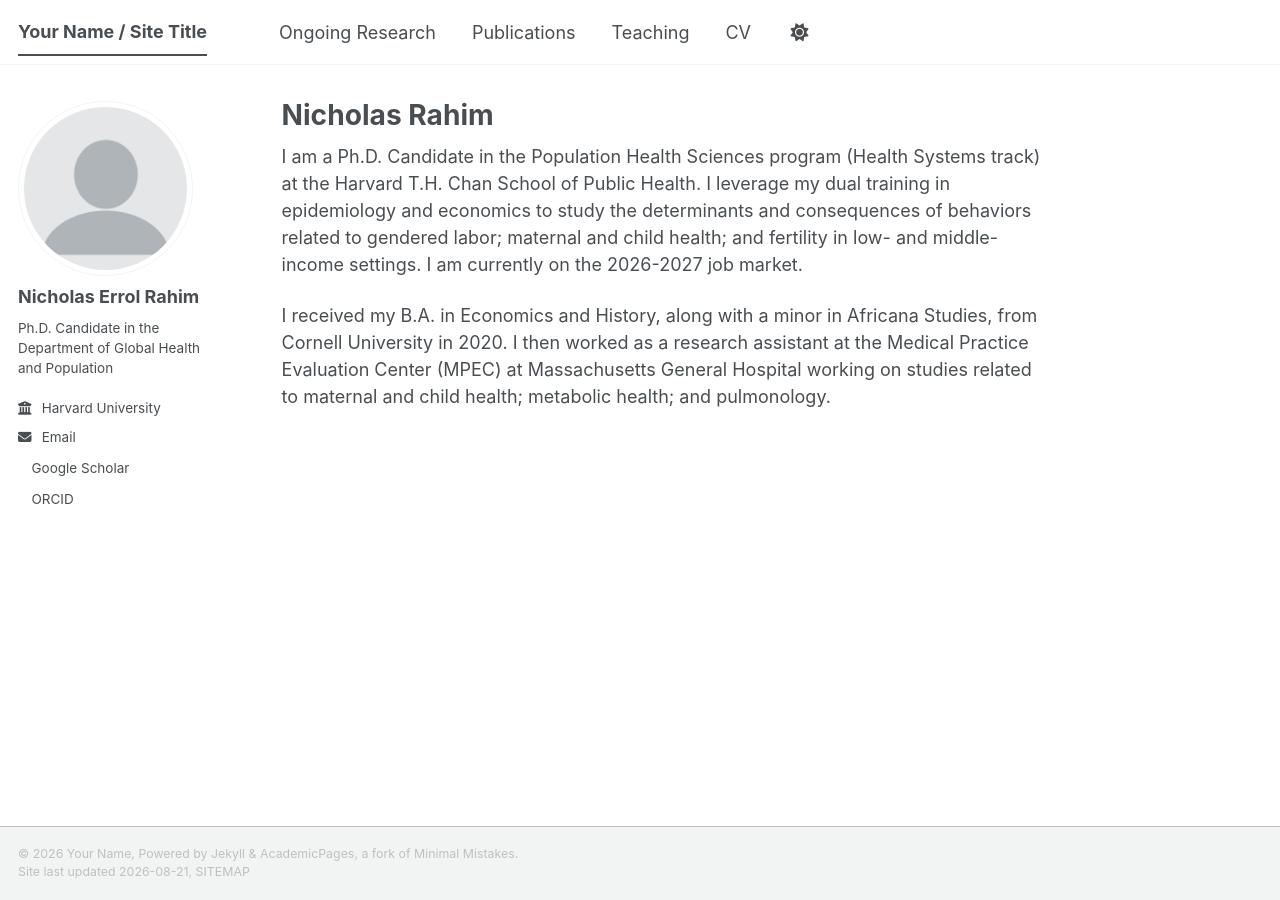
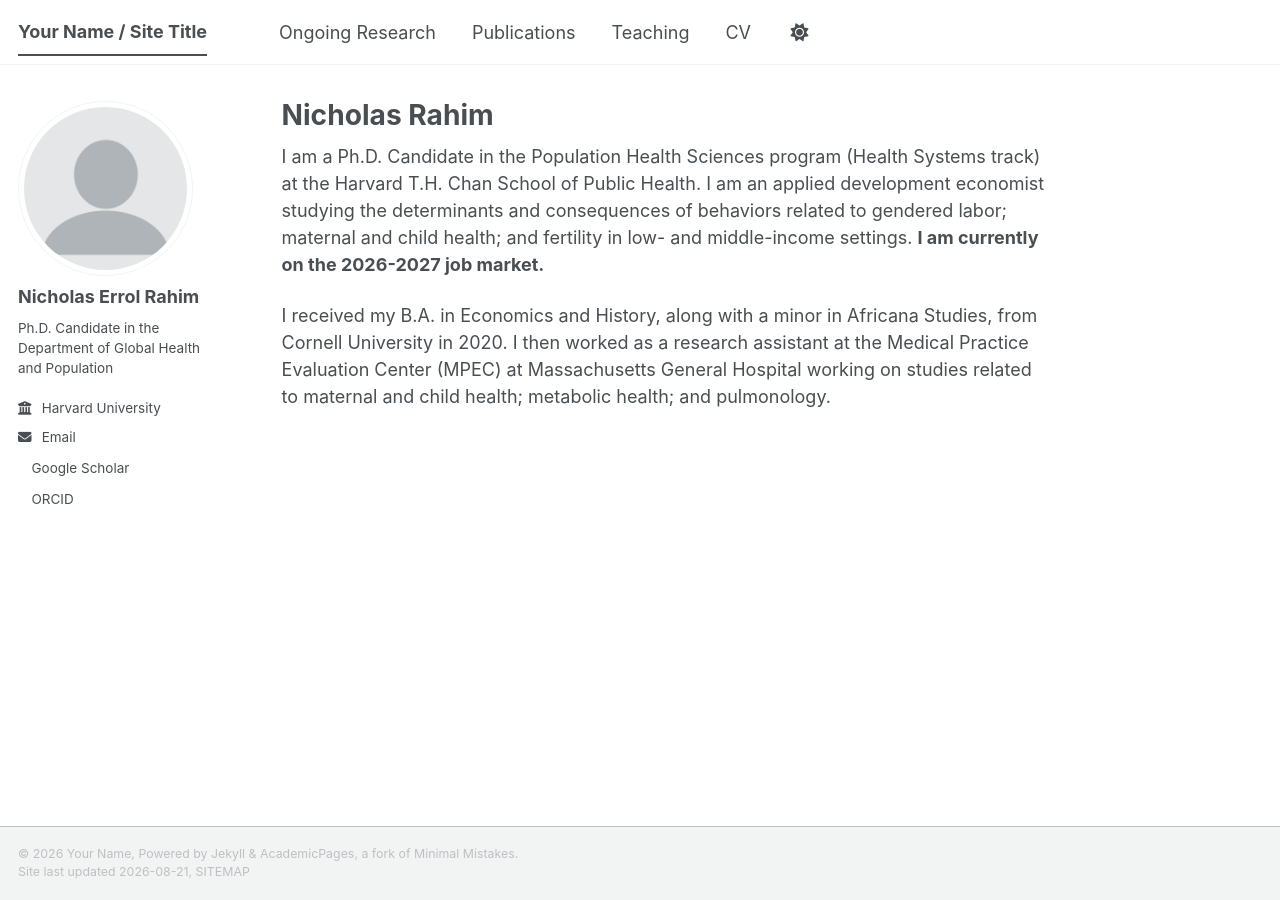
Before and after one commit to nicholasrahim/nicholasrahim.github.io, a Jekyll site: the page built from _pages/about.md, in a window 1280 px wide. Built offline with Jekyll 4.4.1, drawn with Linux system fonts in a browser that asks for light colours; a style sheet for code colours, icons or effects is not loaded.

Commit message:
Revise about page to reflect current research focus
Updated the description to include applied development economist role.

```diff
--- a/_pages/about.md
+++ b/_pages/about.md
@@ -7,6 +7,6 @@ redirect_from:
   - /about.html
 ---
 
-I am a Ph.D. Candidate in the Population Health Sciences program (Health Systems track) at the Harvard T.H. Chan School of Public Health. I leverage my dual training in epidemiology and economics to study the determinants and consequences of behaviors related to gendered labor; maternal and child health; and fertility in low- and middle-income settings. I am currently on the 2026-2027 job market.
+I am a Ph.D. Candidate in the Population Health Sciences program (Health Systems track) at the Harvard T.H. Chan School of Public Health. I am an applied development economist studying the determinants and consequences of behaviors related to gendered labor; maternal and child health; and fertility in low- and middle-income settings. **I am currently on the 2026-2027 job market.**
 
 I received my B.A. in Economics and History, along with a minor in Africana Studies, from Cornell University in 2020. I then worked as a research assistant at the Medical Practice Evaluation Center (MPEC) at Massachusetts General Hospital working on studies related to maternal and child health; metabolic health; and pulmonology.
```
